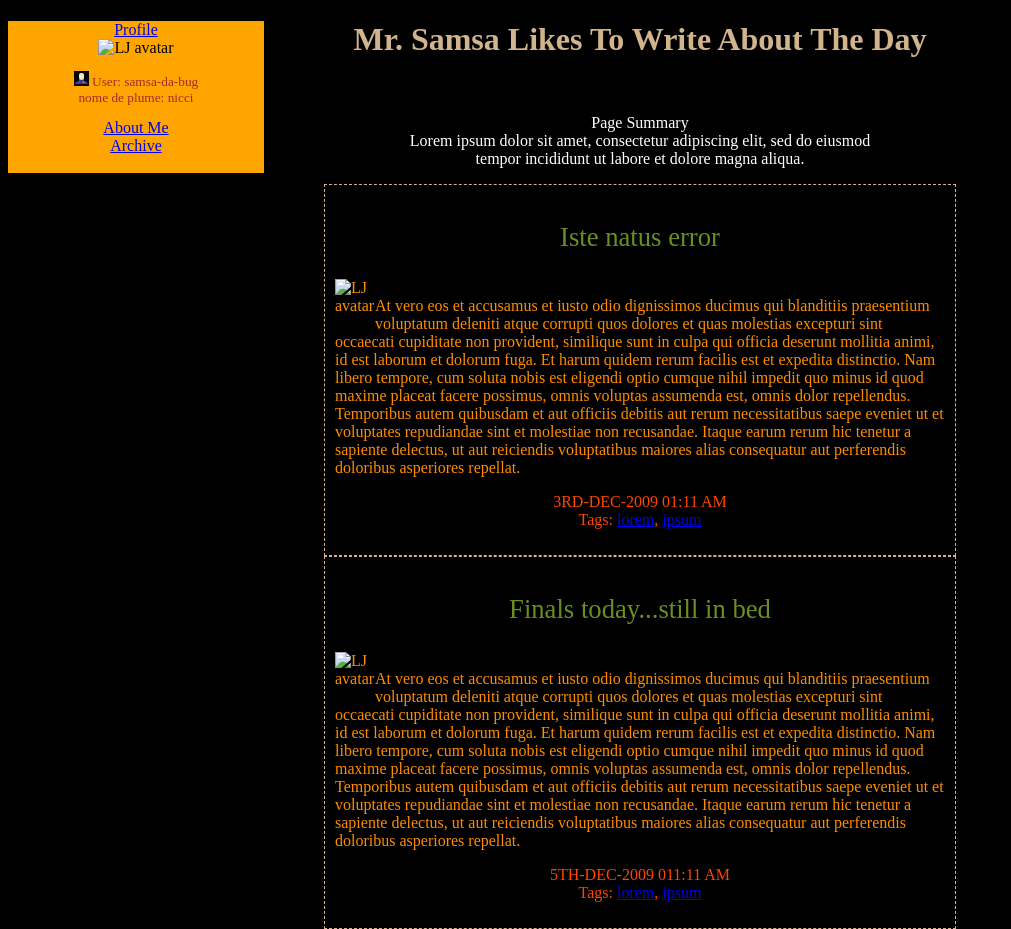
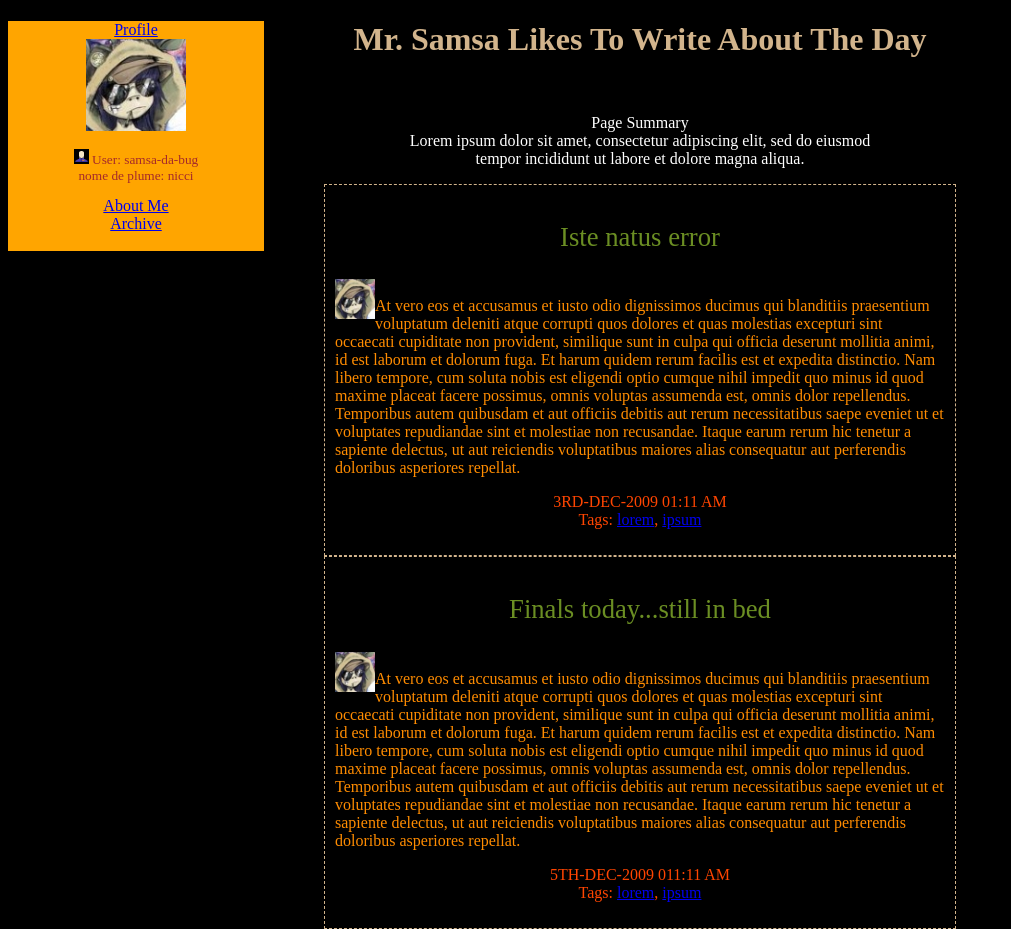
Before and after one commit to niccikaufman/blog-page, a plain HTML site: page index.html in a window 1280 px wide. Shown: the whole page, without its empty margins (0-1011 px from the left). Drawn offline with Linux system fonts and the light colour scheme.

Commit message:
fix lj-avatar.jpeg source

```diff
--- a/index.html
+++ b/index.html
@@ -8,7 +8,7 @@
     <!-- Side Navigation -->
     <div class="sidenav">
       <a href="#">Profile</a><br>
-      <img src="./images/LJ-avatar.jpeg" alt="LJ avatar">
+      <img src="./images/lj-avatar.jpeg" alt="LJ avatar">
       <p class="username"><img src="./images/icon.png" alt="Small icon" class="icon"> User: samsa-da-bug<br>
       nome de plume: nicci</p>
       <a href="#">About Me</a>
@@ -23,7 +23,7 @@
     <!-- Blog Post #1 -->
     <div class="post-body">
       <p class="post-header">Iste natus error</p>
-      <p><img src="./images/LJ-avatar.jpeg" alt="LJ avatar" class="post-image"><br>
+      <p><img src="./images/lj-avatar.jpeg" alt="LJ avatar" class="post-image"><br>
         At vero eos et accusamus et iusto odio dignissimos ducimus qui blanditiis praesentium voluptatum deleniti atque corrupti quos dolores et quas molestias excepturi sint occaecati cupiditate non provident, similique sunt in culpa qui officia deserunt mollitia animi, id est laborum et dolorum fuga. Et harum quidem rerum facilis est et expedita distinctio. Nam libero tempore, cum soluta nobis est eligendi optio cumque nihil impedit quo minus id quod maxime placeat facere possimus, omnis voluptas assumenda est, omnis dolor repellendus. Temporibus autem quibusdam et aut officiis debitis aut rerum necessitatibus saepe eveniet ut et voluptates repudiandae sint et molestiae non recusandae. Itaque earum rerum hic tenetur a sapiente delectus, ut aut reiciendis voluptatibus maiores alias consequatur aut perferendis doloribus asperiores repellat.</p>
       <!-- Post Footer -->
       <p class="post-footer">3RD-DEC-2009 01:11 AM
@@ -34,7 +34,7 @@
     <!-- Blog Post #2 -->
     <div class="post-body">
       <p class="post-header">Finals today...still in bed</p>
-      <p><img src="./images/LJ-avatar.jpeg" alt="LJ avatar" class="post-image"><br>
+      <p><img src="./images/lj-avatar.jpeg" alt="LJ avatar" class="post-image"><br>
         At vero eos et accusamus et iusto odio dignissimos ducimus qui blanditiis praesentium voluptatum deleniti atque corrupti quos dolores et quas molestias excepturi sint occaecati cupiditate non provident, similique sunt in culpa qui officia deserunt mollitia animi, id est laborum et dolorum fuga. Et harum quidem rerum facilis est et expedita distinctio. Nam libero tempore, cum soluta nobis est eligendi optio cumque nihil impedit quo minus id quod maxime placeat facere possimus, omnis voluptas assumenda est, omnis dolor repellendus. Temporibus autem quibusdam et aut officiis debitis aut rerum necessitatibus saepe eveniet ut et voluptates repudiandae sint et molestiae non recusandae. Itaque earum rerum hic tenetur a sapiente delectus, ut aut reiciendis voluptatibus maiores alias consequatur aut perferendis doloribus asperiores repellat.</p>
       <!-- Post Footer -->
       <p class="post-footer">5TH-DEC-2009 011:11 AM <br> Tags: <a href="#">lorem</a>, <a href="#">ipsum</a></p>
```
Also changed, not shown: images/lj-avatar.jpeg (added).
